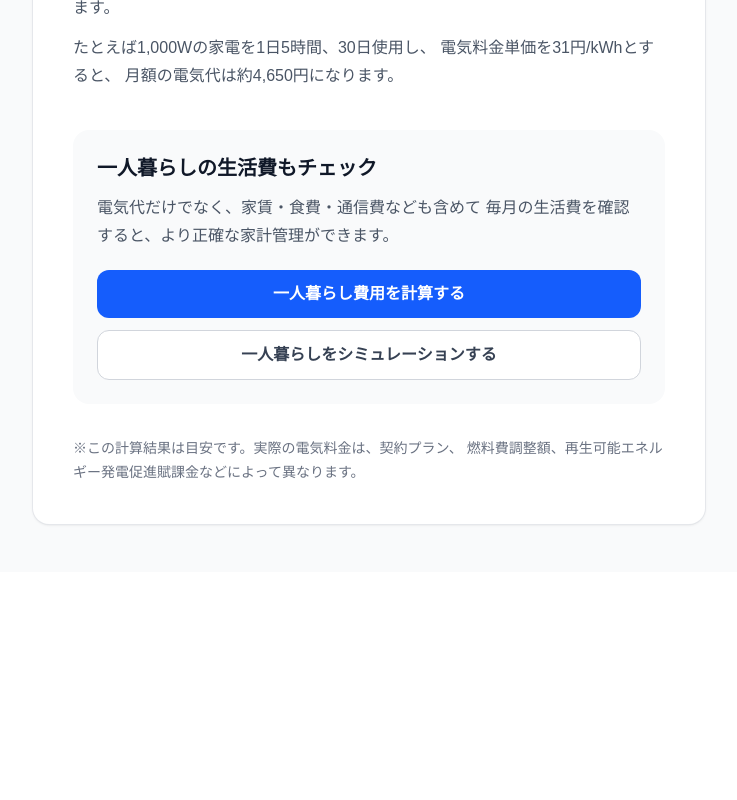
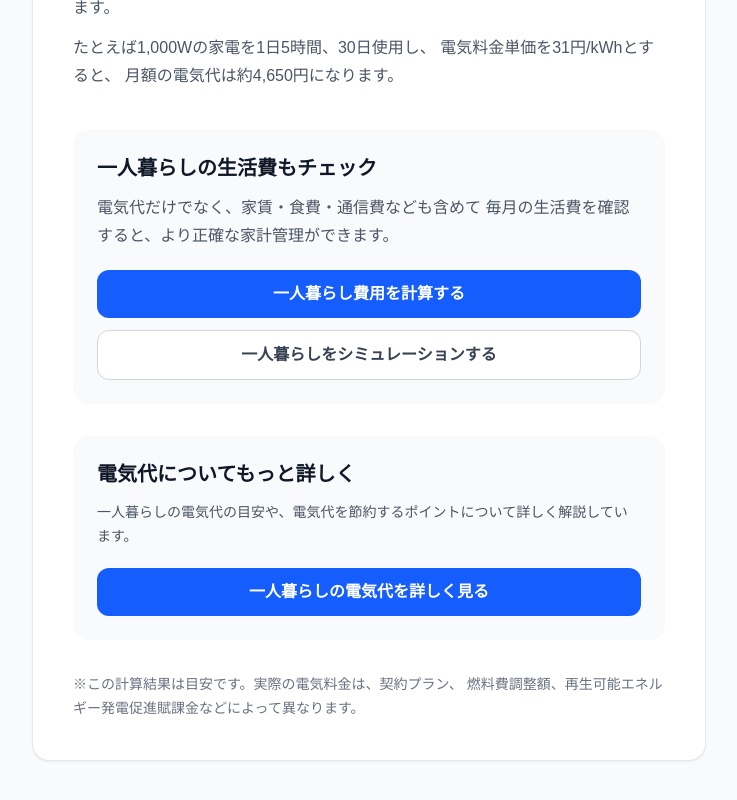
Before and after one commit to yakiimo1998/kurashi-calculator, a Next.js app: page /electricity in a window 1280 px wide. Shown: the part 1110-1910 px from the top of the page, without its empty margins (271-1008 px from the left). Before the commit the page ends 1682 px from the top, so only its background shows below. Built offline with nearby package versions, Linux system fonts and the light colour scheme.

Commit message:
Add internal link to electricity guide

```diff
--- a/app/electricity/page.tsx
+++ b/app/electricity/page.tsx
@@ -156,6 +156,24 @@ export default function Electricity() {
             </div>
           </section>
 
+
+                    <section className="mt-8 rounded-2xl bg-gray-50 p-6">
+            <h2 className="text-xl font-bold text-gray-900">
+              電気代についてもっと詳しく
+            </h2>
+
+            <p className="mt-3 text-sm leading-6 text-gray-600">
+              一人暮らしの電気代の目安や、電気代を節約するポイントについて詳しく解説しています。
+            </p>
+
+            <a
+              href="/electricity-guide"
+              className="mt-5 block rounded-xl bg-blue-600 px-5 py-3 text-center font-semibold text-white hover:bg-blue-700"
+            >
+              一人暮らしの電気代を詳しく見る
+            </a>
+          </section>
+
           <p className="mt-8 text-sm leading-6 text-gray-500">
             ※この計算結果は目安です。実際の電気料金は、契約プラン、
             燃料費調整額、再生可能エネルギー発電促進賦課金などによって異なります。
```
